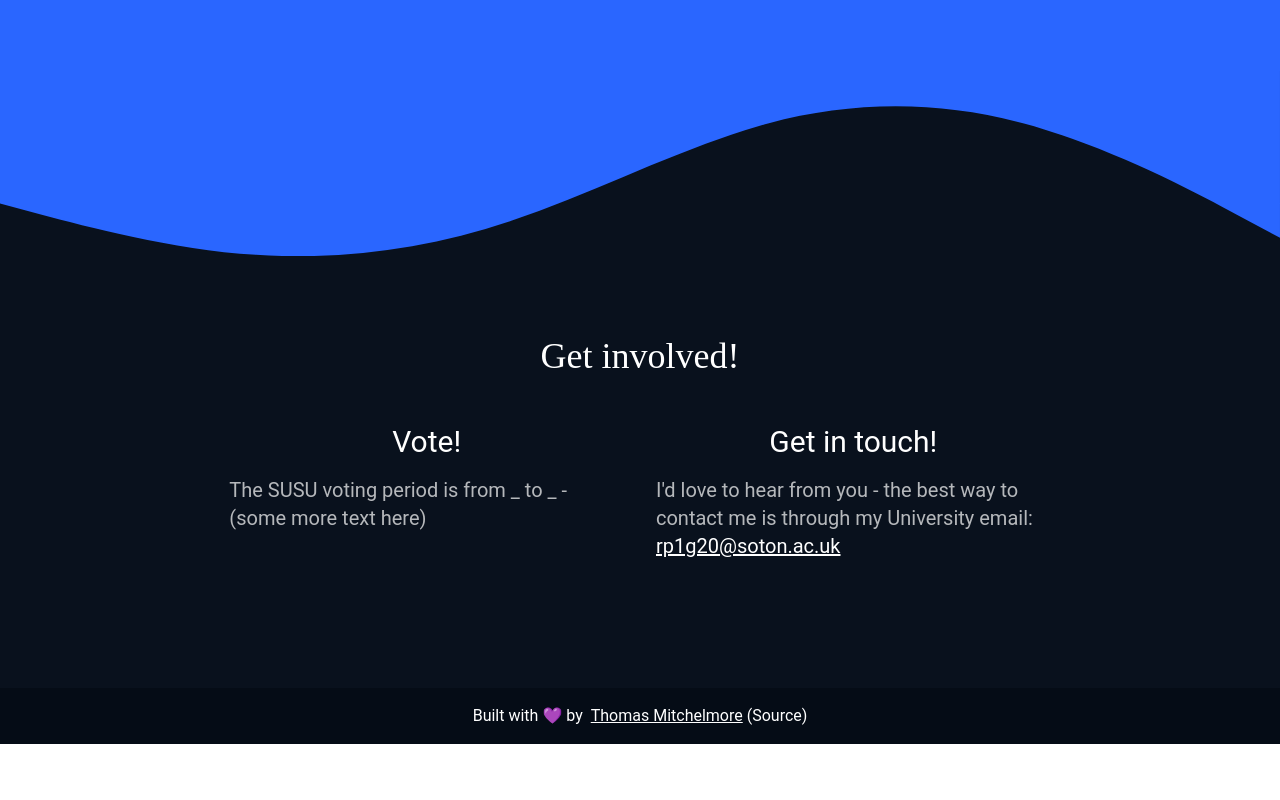
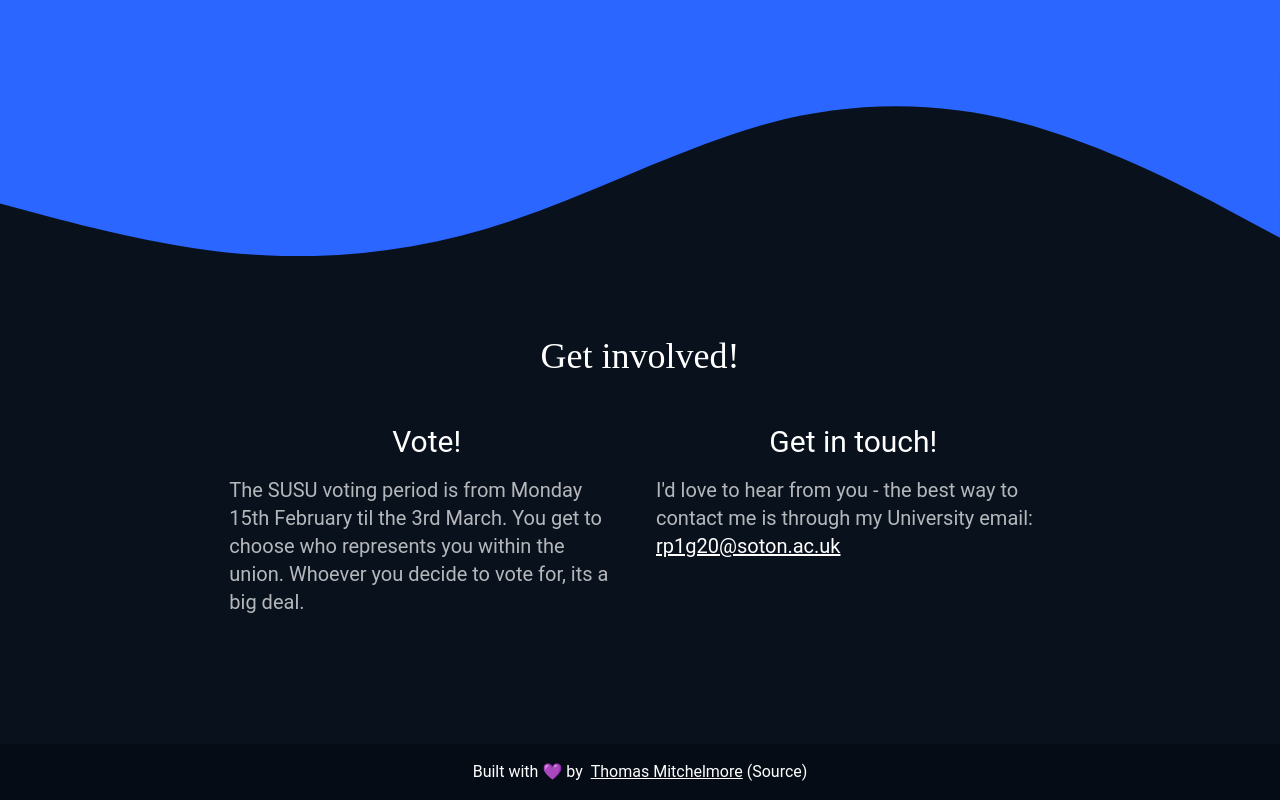
Before and after one commit to rostislavspopovs/vp-campaign-website, a Next.js app: page / in a window 1280 px wide. Shown: the part 5840-6640 px from the top of the page. Before the commit the page ends 6584 px from the top, so only its background shows below. Built offline with nearby package versions, Linux system fonts and the light colour scheme.

Commit message:
added footer text data

```diff
--- a/data_tmp/index.js
+++ b/data_tmp/index.js
@@ -10,7 +10,7 @@ export default {
     },
     contact: {
         "title": "Get involved!",
-        "vote_text": "The SUSU voting period is from _ to _ - (some more text here)",
+        "vote_text": "The SUSU voting period is from Monday 15th February til the 3rd March. You get to choose who represents you within the union. Whoever you decide to vote for, its a big deal.",
     },
     points: [
         {
```
